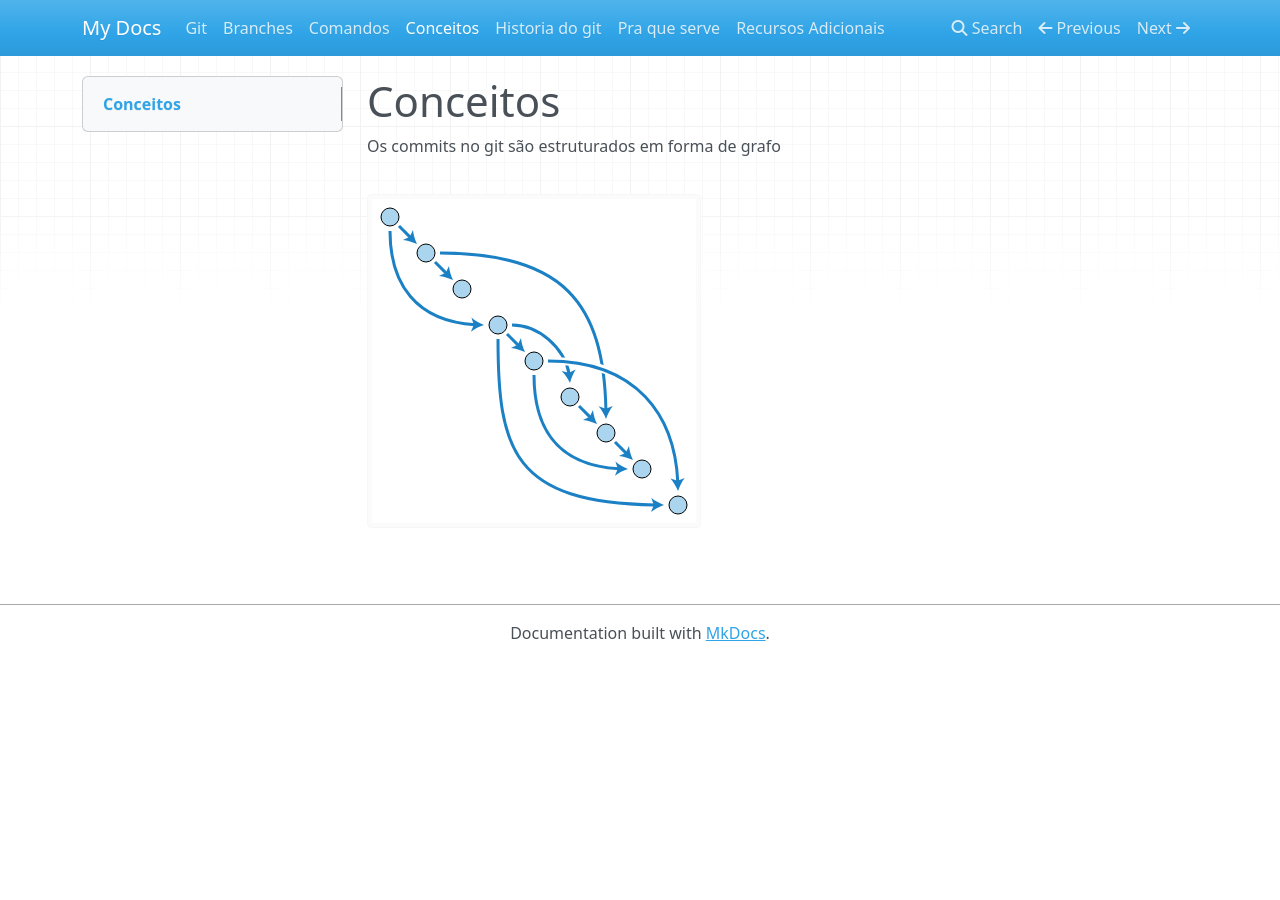
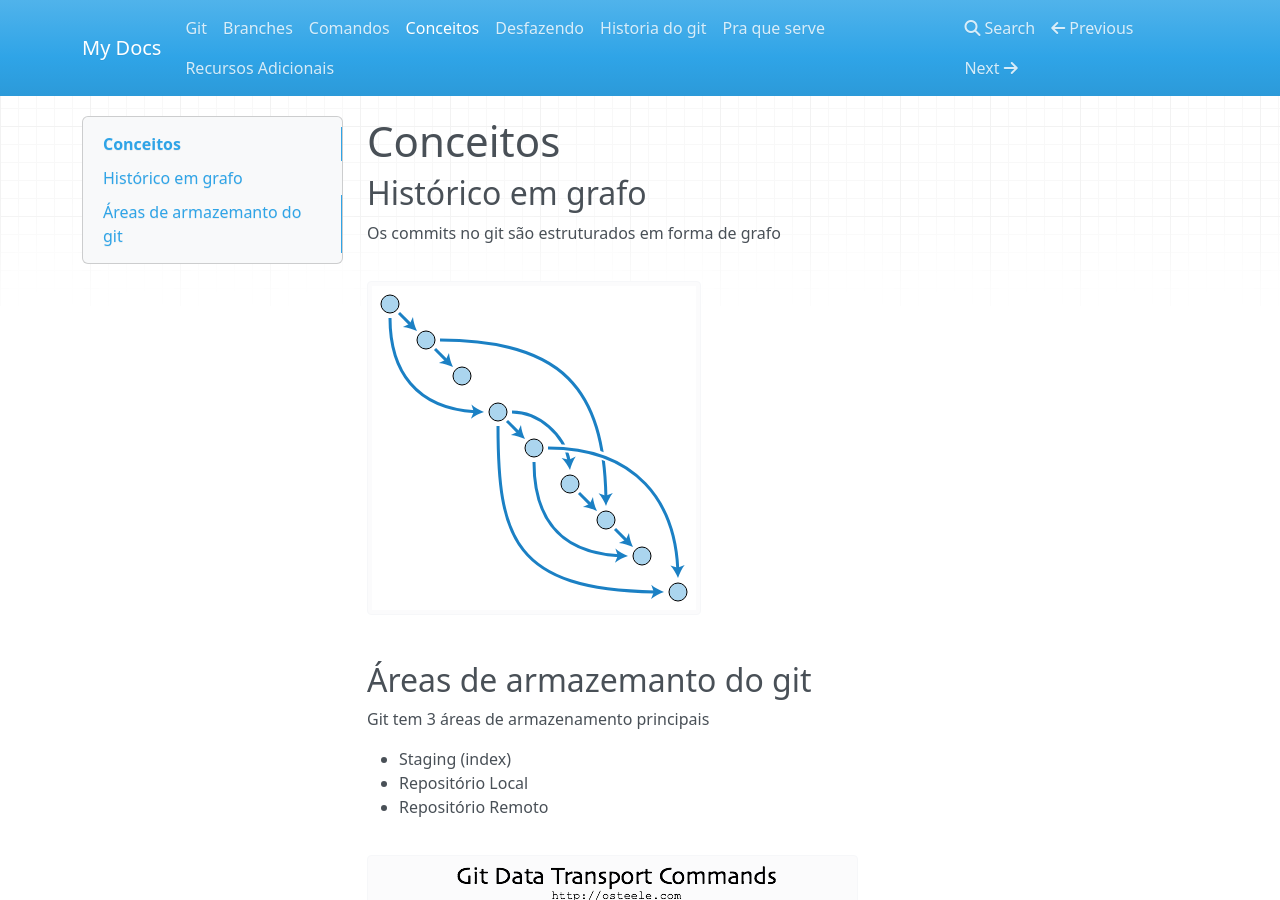
Before and after one commit to jeanCarloMachado/git_course, an MkDocs documentation site: the page built from docs/conceitos.md, in a window 1280 px wide and 900 px high. Built offline with MkDocs 1.6.1, drawn with Linux system fonts in a browser that asks for light colours; nearby versions of some CDN libraries.

```diff
--- a/docs/conceitos.md
+++ b/docs/conceitos.md
@@ -1,6 +1,20 @@
 Conceitos
 =========
+
+Histórico em grafo
+------------------
 
 Os commits no git são estruturados em forma de grafo
 
 ![Grafo acíclico](direct-acyclic-graph.svg)
+
+Áreas de armazemanto do git
+---------------------------
+
+Git tem 3 áreas de armazenamento principais
+
+ - Staging (index)
+ - Repositório Local
+ - Repositório Remoto
+
+![Comandos de trasporte e áreas de armazenamento](git-transport.png)
```
Also changed, not shown: docs/branches.md (+9 -3 lines), docs/comandos.md (+0 -8 lines), docs/desfazendo.md (added, +44 -0 lines), docs/index.md (+4 -0 lines).
